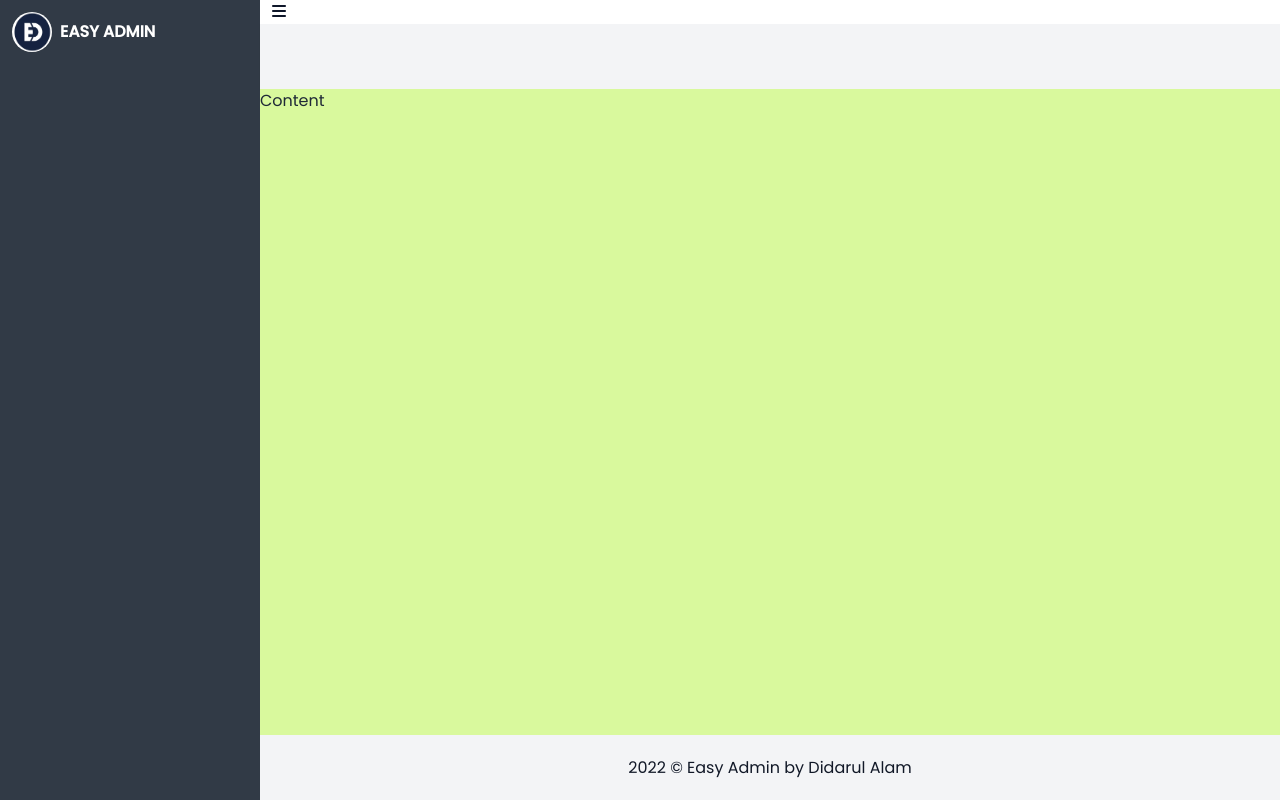
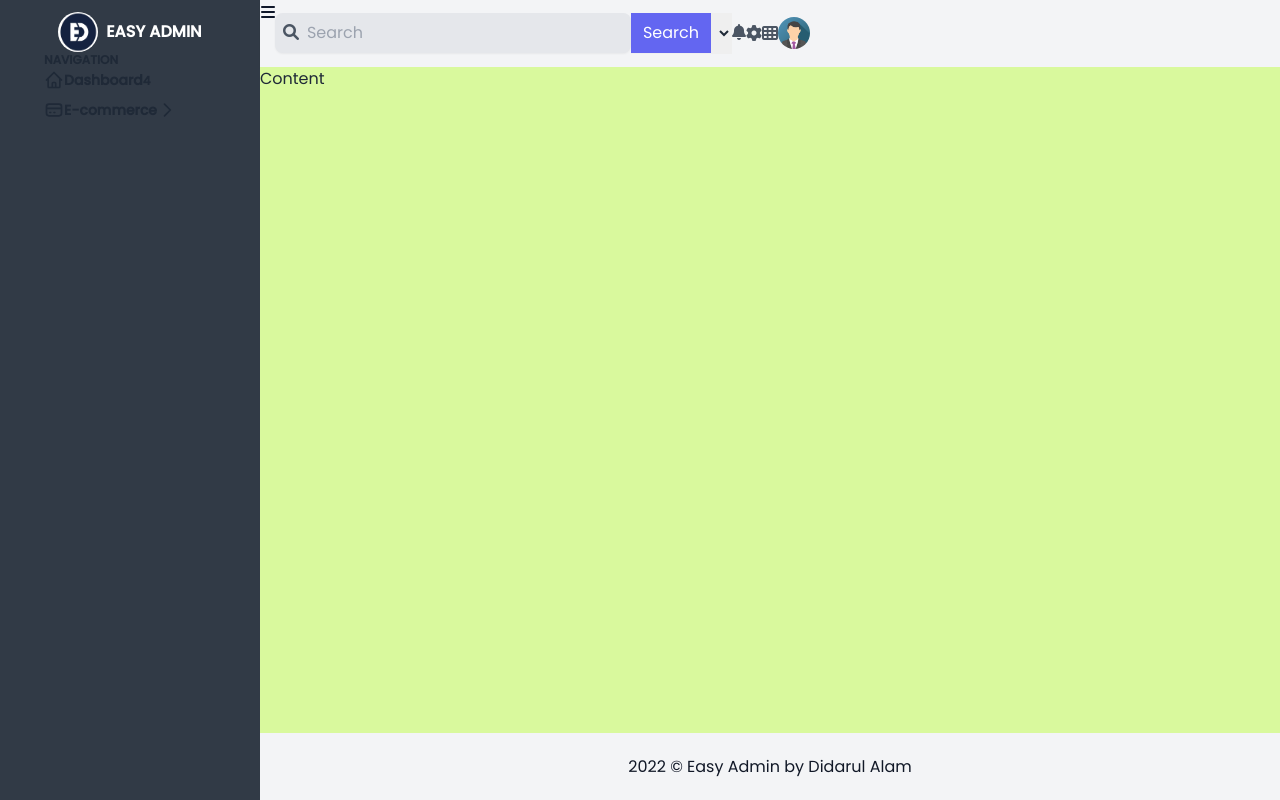
Before and after one commit to emdidar/easy-admin-template-tailwind, a website: page public/dashboard.html in a window 1280 px wide. Drawn offline with Linux system fonts and the light colour scheme.

Commit message:
Update dashboard.html

```diff
--- a/public/dashboard.html
+++ b/public/dashboard.html
@@ -20,22 +20,122 @@
 
 <body class="font-poppins text-gray-800">
   <div class="flex flex-row h-screen">
-    <aside class="flex h-full w-1/4 bg-[#313a46] p-3">
-      <img src="../public/images/logo.png" alt="logo" class="w-10 h-10 bg-white rounded-full" />
-      <h1 class="font-bold text-white ml-2 mt-2 uppercase">Easy Admin</h1>
+    <!-- Sidebar Start -->
+    <aside class="flex flex-col h-full w-1/4 bg-[#313a46] p-3">
+      <div class="pb-7 flex justify-center ">
+        <img src="../public/images/logo.png" alt="logo" class="w-10 h-10 bg-white rounded-full" />
+        <h1 class="font-bold text-white ml-2 mt-2 uppercase">Easy Admin</h1>
+      </div>
+      <div class=" text-xs uppercase font-semibold text-gray-300 pl-8">
+        <h3>Navigation</h3>
+      </div>
+      <div id="dashboard"
+        class="pl-8 pr-4 py-4 text-xl text-gray-300 cursor-pointer flex items-center gap-3 relative ">
+        <svg xmlns="http://www.w3.org/2000/svg" class="h-5 w-5" fill="none" viewBox="0 0 24 24"
+          stroke="currentColor" stroke-width="2">
+          <path stroke-linecap="round" stroke-linejoin="round"
+            d="M3 12l2-2m0 0l7-7 7 7M5 10v10a1 1 0 001 1h3m10-11l2 2m-2-2v10a1 1 0 01-1 1h-3m-6 0a1 1 0 001-1v-4a1 1 0 011-1h2a1 1 0 011 1v4a1 1 0 001 1m-6 0h6" />
+        </svg>
+        <h2 class="text-sm font-bold ">Dashboard</h2>
+        <div class="ml-auto"><span
+            class="bg-green-500 text-gray-100 text-xs font-semibold px-2.5 py-0.5 rounded ">4</span>
+        </div>
+      </div>
+      <div id="e-commerce"
+        class="pl-8 pr-4 py-2 text-xl text-gray-300 hover:text-gray-100  cursor-pointer flex items-center gap-3 ">
+        <svg xmlns="http://www.w3.org/2000/svg" class="h-5 w-5" fill="none" viewBox="0 0 24 24"
+          stroke="currentColor" stroke-width="2">
+          <path stroke-linecap="round" stroke-linejoin="round"
+            d="M3 10h18M7 15h1m4 0h1m-7 4h12a3 3 0 003-3V8a3 3 0 00-3-3H6a3 3 0 00-3 3v8a3 3 0 003 3z" />
+        </svg>
+
+        <h2 class="text-sm font-bold ">E-commerce</h2>
+        <div class="ml-auto">
+          <svg id="right_arrow" xmlns="http://www.w3.org/2000/svg" class="h-5 w-5" fill="none" viewBox="0 0 24 24"
+            stroke="currentColor" stroke-width="2">
+            <path stroke-linecap="round" stroke-linejoin="round" d="M9 5l7 7-7 7" />
+          </svg>
+          <svg id="down_arrow" xmlns="http://www.w3.org/2000/svg" class="hidden h-5 w-5" fill="none"
+            viewBox="0 0 24 24" stroke="currentColor" stroke-width="2">
+            <path stroke-linecap="round" stroke-linejoin="round" d="M19 9l-7 7-7-7" />
+          </svg>
+        </div>
+      </div>
     </aside>
+    <!-- Sidebar End -->
 
+    <!-- Main Start -->
     <div class="flex flex-col w-full">
-      <!-- toggle icon Start -->
-      <div class="px-1 ml-2 cursor-pointer items-center">
-        <span class="navbar-toggle text-slate-900">
-          <i class="fa-solid fa-bars" id="toggle-icon"></i>
-        </span>
-      </div>
 
       <!-- Header Section Start -->
       <header class="flex h-20 bg-gray-100 border border-gray-100 shadow-sm transition">
+
+        <!-- toggle icon Start -->
+        <div class="self-center m-3 cursor-pointer items-center">
+          <span class="navbar-toggle text-slate-900">
+            <i class="fa-solid fa-bars" id="toggle-icon"></i>
+          </span>
+        </div>
+        <!-- toggle icon End -->
+
         <!-- Search Box Start -->
+        <div class="flex items-center mr-auto">
+          <div class="relative">
+            <input type="text"
+              class="w-72 bg-gray-200 p-2 pl-8 pr-8 rounded-lg shadow-sm focus:outline-none focus:shadow-outline"
+              placeholder="Search" />
+            <div class="absolute top-0 left-0 mt-2 ml-2">
+              <i class="fa-solid fa-search text-gray-600"></i>
+            </div>
+            <span class="absolute top-0 right-0">
+              <button type="submit"
+                class="bg-indigo-500 hover:bg-indigo-400 text-white rounded-tr rounded-br py-2 px-3">Search</button>
+            </span>
+          </div>
+        </div>
+        <!-- Search Box End -->
+
+        <!-- Language Start -->
+        <div class="flex items-center p-4">
+          <div class="">
+            <select class="w-full p-2 focus:outline-none focus:shadow-outline">
+              <option>English</option>
+              <option>Hindi</option>
+              <option>Gujarati</option>
+            </select>
+          </div>
+        </div>
+        <!-- Language End -->
+
+        <!-- Notification Start -->
+        <div class="flex items-center p-4 cursor-pointer">
+          <div class="relative">
+            <i class="fa-solid fa-bell text-gray-600"></i>
+            <span class="absolute top-0 right-0 w-2 h-2 bg-red-500 rounded "></span>
+          </div>
+        </div>
+        <!-- Notification End -->
+
+        <!-- Settings Start -->
+        <div class="flex items-center p-4 cursor-pointer">
+          <i class="fa-solid fa-cog text-gray-600"></i>
+        </div>
+        <!-- Settings End -->
+
+        <!-- Settings Start -->
+        <div class="flex items-center p-4 cursor-pointer">
+          <i class="fa-solid fa-table-cells text-gray-600"></i>
+        </div>
+        <!-- Settings End -->
+
+        <!-- User Start -->
+        <div class="flex items-center p-4">
+          <img src="../public/images/user.png" alt="user" class="w-8 h-8 rounded-full" />
+        </div>
+        <!-- User End -->
+
+
+
       </header>
       <!-- Header Section End -->
 
@@ -51,6 +151,7 @@
       </footer>
       <!-- Footer Section End -->
     </div>
+    <!-- Main End -->
 
 
   </div>
```
